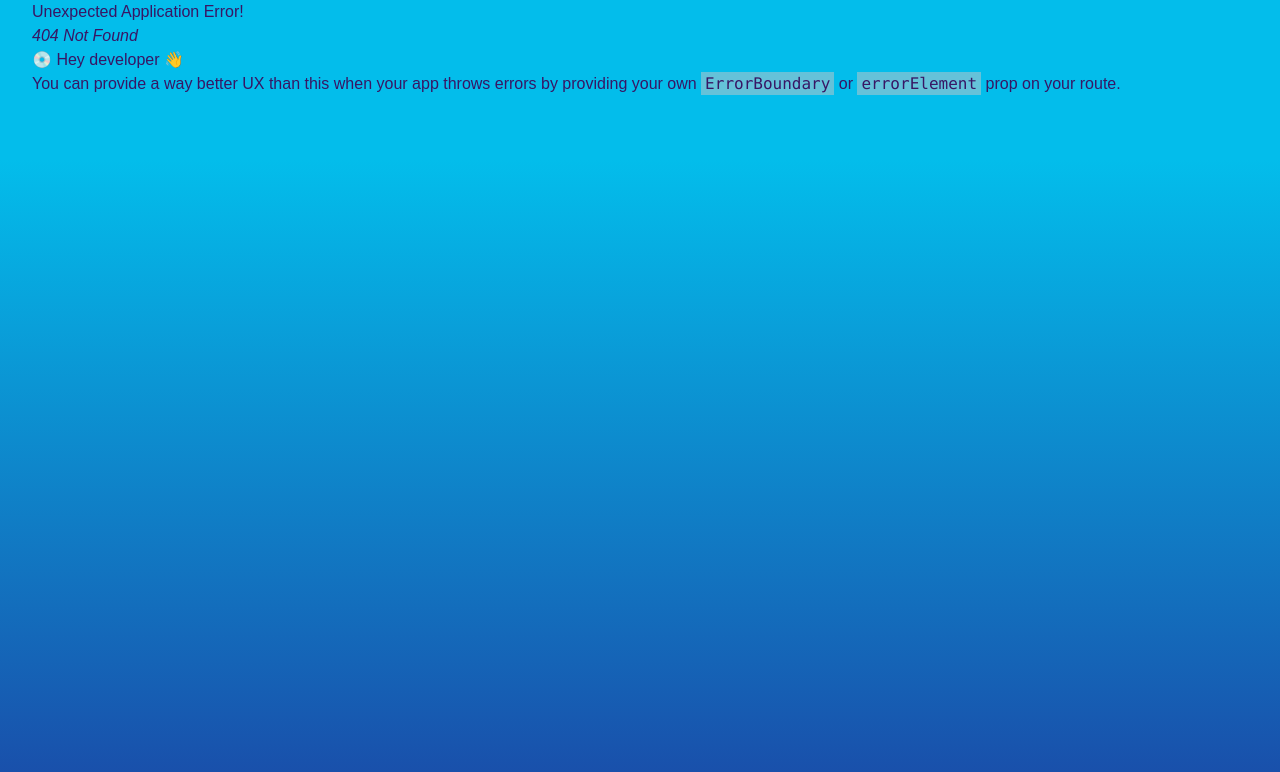
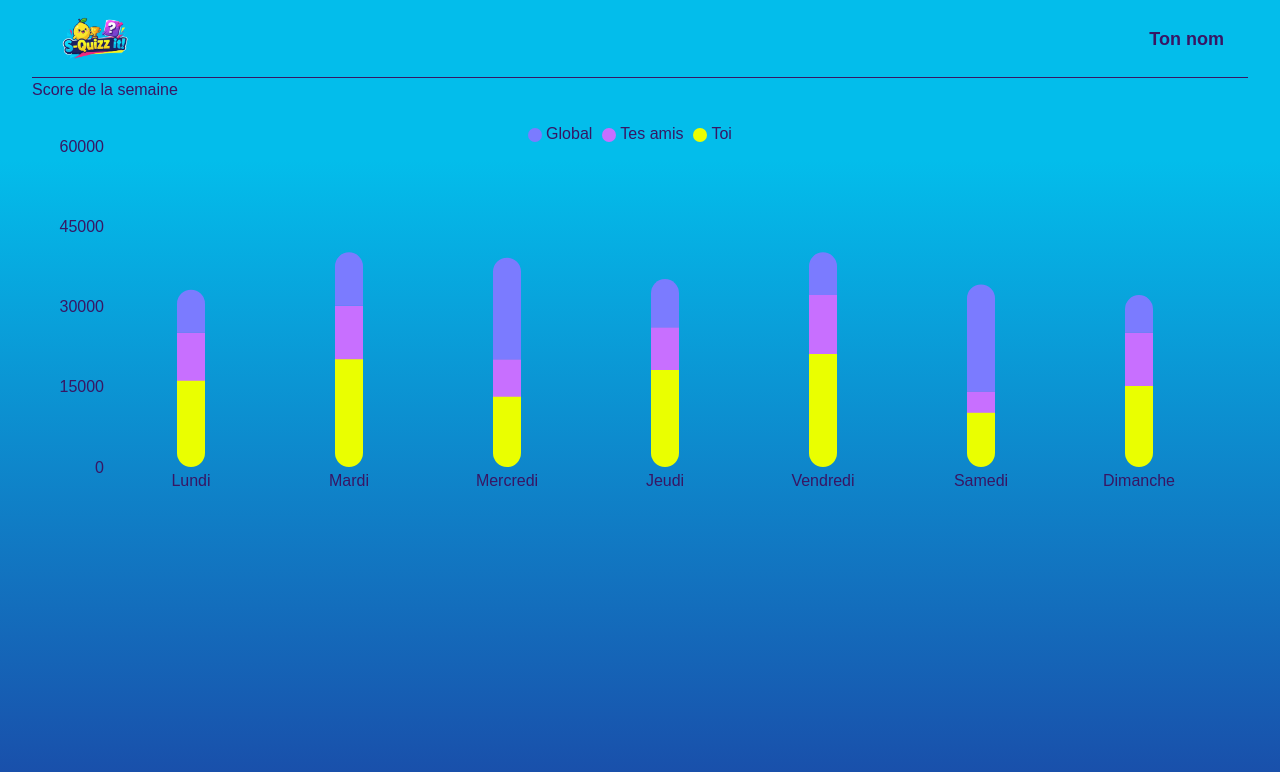
Before and after one commit to MaximeOriot/s-quizz-it-front, a React (Vite) app: page /score in a window 1280 px wide. Before the commit this address had no page. Shown: the top 772 px of the page. Built offline with nearby package versions, Linux system fonts and the light colour scheme; a web font is replaced by a local one.

Commit message:
feat: ajouter la page Score avec un graphique des scores et intégrer le composant ScoreGraph

```diff
--- a/package.json
+++ b/package.json
@@ -16,7 +16,8 @@
     "npm": "^11.4.2",
     "react": "^19.1.0",
     "react-dom": "^19.1.0",
-    "react-router-dom": "^7.6.2"
+    "react-router-dom": "^7.6.2",
+    "recharts": "^3.0.2"
   },
   "devDependencies": {
     "@eslint/js": "^9.29.0",
--- /dev/null
+++ b/src/components/ui/ScoreGraph.tsx
@@ -0,0 +1,69 @@
+import React from "react";
+import {
+	BarChart,
+	Bar,
+	XAxis,
+	YAxis,
+	Tooltip,
+	Legend,
+	ResponsiveContainer,
+} from "recharts";
+
+type ScoreData = {
+	day: string;
+	toi: number;
+	amis: number;
+	global: number;
+};
+
+type ScoreGraphProps = {
+	scores: ScoreData[];
+};
+
+const ScoreGraph: React.FC<ScoreGraphProps> = ({ scores }) => (
+	<ResponsiveContainer width="100%" height={400} className="mx-auto">
+		<BarChart
+			data={scores}
+			margin={{ top: 20, right: 30, left: 20, bottom: 5 }}
+		>
+			<XAxis dataKey="day" tick={{ fill: "var(--foreground)"}} />
+			<YAxis tick={{ fill: "var(--foreground)" }} />
+			<Tooltip contentStyle={{ color: "var(--foreground)", backgroundColor: "var(--foreground)", borderRadius: 8, border: "none" }}/>
+			<Legend
+				verticalAlign="top"
+				align="center"
+				iconType="circle"
+				wrapperStyle={{ color: "var(--foreground)" }}
+			/>
+			<Bar
+					dataKey="toi"
+					stackId="a"
+					fill="#eaff00"
+					name="Toi"
+					barSize={28}
+					radius={[0, 0, 20, 20]}
+				/>
+
+				<Bar
+					dataKey="amis"
+					stackId="a"
+					fill="#c86fff"
+					name="Tes amis"
+					barSize={28}
+					radius={[0, 0, 0, 0]}
+					style={{ transform: "translateY(10px)" }}
+				/>
+				<Bar
+					dataKey="global"
+					stackId="a"
+					fill="#7b7bff"
+					name="Global"
+					barSize={28}
+					radius={[20, 20, 0, 0]}
+					style={{ transform: "translateY(10px)" }}
+				/>
+		</BarChart>
+	</ResponsiveContainer>
+);
+
+export default ScoreGraph;
--- /dev/null
+++ b/src/features/Score/ScorePage.tsx
@@ -0,0 +1,23 @@
+import React from "react";
+import ScoreGraph from "../../components/ui/ScoreGraph";
+import Header from "../../components/ui/Header";
+
+const data = [
+  { day: "Lundi", toi: 18000, amis: 9000, global: 8000 },
+  { day: "Mardi", toi: 22000, amis: 10000, global: 10000 },
+  { day: "Mercredi", toi: 15000, amis: 7000, global: 19000 },
+  { day: "Jeudi", toi: 20000, amis: 8000, global: 9000 },
+  { day: "Vendredi", toi: 23000, amis: 11000, global: 8000 },
+  { day: "Samedi", toi: 12000, amis: 4000, global: 20000 },
+  { day: "Dimanche", toi: 17000, amis: 10000, global: 7000 },
+];
+
+const ScorePage: React.FC = () => (
+  <div>
+    <Header playerName="Ton nom" />
+    <h2>Score de la semaine</h2>
+    <ScoreGraph scores={data} />
+  </div>
+);
+
+export default ScorePage;
--- a/src/router/index.tsx
+++ b/src/router/index.tsx
@@ -1,6 +1,7 @@
 import { createBrowserRouter } from "react-router-dom";
 import HomePage from "../features/Home/HomePage";
 import PlayPage from "../features/Play/PlayPage";
+import ScorePage from "../features/Score/ScorePage";
 
 export const router = createBrowserRouter([
     {
@@ -11,4 +12,8 @@ export const router = createBrowserRouter([
         path: '/play',
         element: <PlayPage />,
     },
+    {
+        path: '/score',
+        element: <ScorePage />,
+    },
 ]);
--- a/src/theme.css
+++ b/src/theme.css
@@ -12,6 +12,23 @@
     font-family: 'FamiljenGrotesk';
     src: url('/src/assets/fonts/familjen-grotesk/FamiljenGrotesk-Regular.ttf') format('truetype');
     font-display: swap;
+}
+
+.recharts-legend-item-text {
+  color: var(--foreground) !important;
+}
+
+.recharts-legend-wrapper {
+  color: var(--foreground) !important;
+}
+
+.recharts-tooltip-cursor {
+  fill: transparent !important;
+}
+
+.recharts-cartesian-axis-line, .recharts-cartesian-axis-tick-line {
+  stroke: var(--foreground) !important;
+  display: none !important;
 }
 
 @layer components {
```
Also changed, not shown: 1 other file (tests, documents, lock files or other folders).
